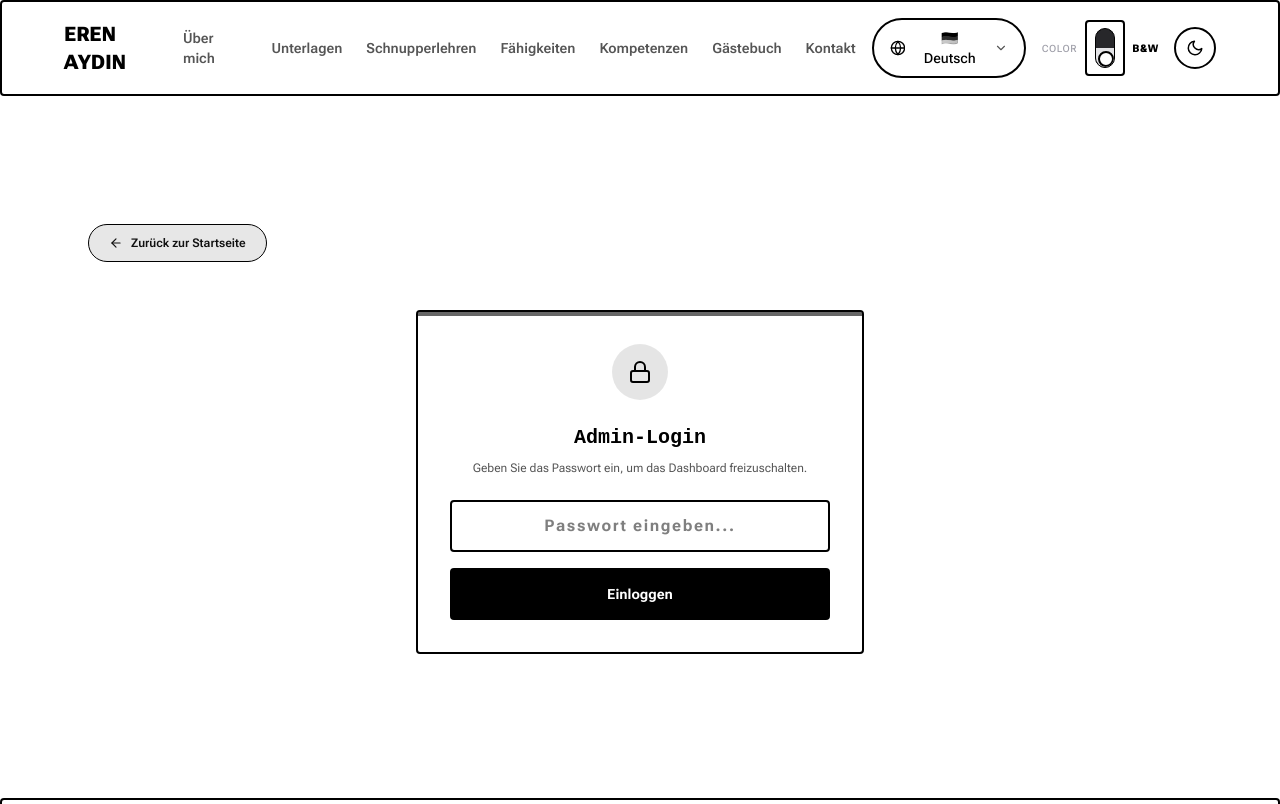
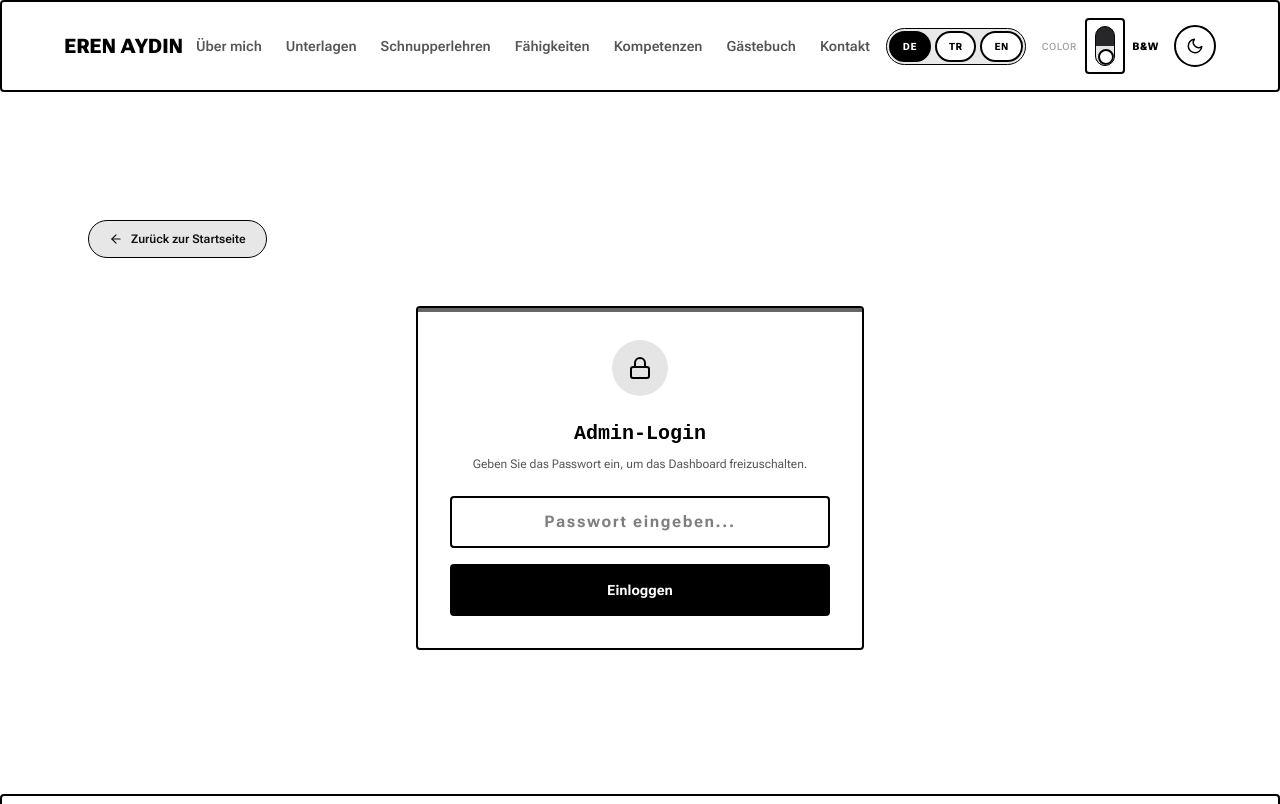
Before and after one commit to xddswi-swiss/lebenslauf, a Next.js app: page /admin in a window 1280 px wide. Shown: the top 804 px of the page. Built offline with nearby package versions, Linux system fonts and the light colour scheme.

Commit message:
Style: Replace bulky dropdown language switcher with ultra-minimalist text pill switcher

```diff
--- a/src/components/LanguageSwitcher.tsx
+++ b/src/components/LanguageSwitcher.tsx
@@ -1,15 +1,13 @@
 "use client";
 
-import React, { useState } from 'react';
+import React from 'react';
 import { useLanguage } from '@/app/contexts/LanguageContext';
 import { Language } from '@/data/translations';
-import { FiGlobe, FiChevronDown } from 'react-icons/fi';
-import { motion, AnimatePresence } from 'framer-motion';
 
 const languages = [
-  { code: 'de' as Language, label: 'Deutsch', flag: '🇩🇪' },
-  { code: 'tr' as Language, label: 'Türkçe', flag: '🇹🇷' },
-  { code: 'en' as Language, label: 'English', flag: '🇬🇧' }
+  { code: 'de' as Language, label: 'DE' },
+  { code: 'tr' as Language, label: 'TR' },
+  { code: 'en' as Language, label: 'EN' }
 ];
 
 interface LanguageSwitcherProps {
@@ -18,76 +16,24 @@ interface LanguageSwitcherProps {
 
 export const LanguageSwitcher: React.FC<LanguageSwitcherProps> = ({ inline = false }) => {
   const { language, setLanguage } = useLanguage();
-  const [isOpen, setIsOpen] = useState(false);
 
-  const currentLang = languages.find(lang => lang.code === language) || languages[0];
-
-  if (inline) {
   return (
-      <div className="flex gap-1 rounded-2xl glass-card p-1 border border-[var(--glass-border)] w-full justify-between">
+    <div className={`flex gap-1 p-0.5 rounded-full bg-zinc-800/10 dark:bg-zinc-200/5 border border-[var(--glass-border)] text-[10px] font-extrabold tracking-wider w-fit ${inline ? 'w-full justify-between' : ''}`}>
       {languages.map((lang) => (
         <button
           key={lang.code}
           onClick={() => setLanguage(lang.code)}
-            className={`flex items-center justify-center gap-1 px-2.5 py-2 rounded-xl text-xs font-bold transition-all flex-1 cursor-pointer ${
+          className={`px-3 py-1.5 rounded-full transition-all duration-300 cursor-pointer ${
+            inline ? 'flex-1 justify-center flex' : ''
+          } ${
             language === lang.code
               ? 'bg-primary text-white shadow-sm'
-                : 'text-[var(--text-body)] hover:text-[var(--text-main)] hover:bg-violet-600/10'
+              : 'text-[var(--text-body)] hover:text-[var(--text-main)]'
           }`}
         >
-            <span className="text-sm md:text-base">{lang.flag}</span>
-            <span>{lang.code.toUpperCase()}</span>
+          {lang.label}
         </button>
       ))}
     </div>
   );
-  }
-
-  return (
-    <div className="relative">
-      <button
-        onClick={() => setIsOpen(!isOpen)}
-        className="flex items-center gap-2 px-4 py-2 text-sm font-medium rounded-full glass-card text-[var(--text-body)] hover:text-[var(--text-main)] transition-all cursor-pointer"
-      >
-        <FiGlobe className="text-violet-400 text-base" />
-        <span>{currentLang.flag} {currentLang.label}</span>
-        <FiChevronDown className={`text-[var(--text-muted)] transition-transform duration-200 ${isOpen ? 'rotate-180' : ''}`} />
-      </button>
-
-      <AnimatePresence>
-        {isOpen && (
-          <>
-            {/* Backdrop to close dropdown */}
-            <div className="fixed inset-0 z-10" onClick={() => setIsOpen(false)} />
-
-            <motion.div
-              initial={{ opacity: 0, y: 10 }}
-              animate={{ opacity: 1, y: 0 }}
-              exit={{ opacity: 0, y: 10 }}
-              transition={{ duration: 0.15 }}
-              className="absolute right-0 mt-2 w-40 rounded-2xl glass-panel border border-[var(--glass-border)] shadow-2xl z-20 overflow-hidden"
-            >
-              <div className="py-1">
-                {languages.map((lang) => (
-                  <button
-                    key={lang.code}
-                    onClick={() => {
-                      setLanguage(lang.code);
-                      setIsOpen(false);
-                    }}
-                    className={`flex items-center w-full px-4 py-3 text-left text-sm transition-all hover:bg-violet-600/20 cursor-pointer ${
-                      language === lang.code ? 'text-violet-400 font-semibold bg-violet-600/10' : 'text-[var(--text-body)] hover:text-[var(--text-main)]'
-                    }`}
-                  >
-                    <span className="mr-2 text-base">{lang.flag}</span>
-                    <span>{lang.label}</span>
-                  </button>
-                ))}
-              </div>
-            </motion.div>
-          </>
-        )}
-      </AnimatePresence>
-    </div>
-  );
 };
```
Lines whose indentation alone changed are shown as unchanged.
